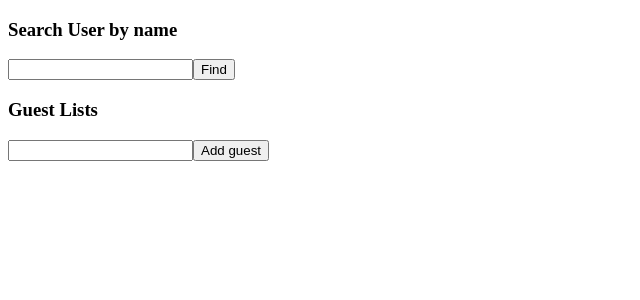
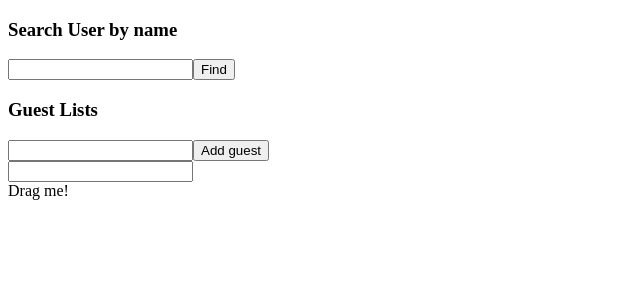
Before and after one commit to SolodovPetr/Study_React_TypeScript, a React (Create React App) app: page / in a window 1280 px wide. Shown: the top 300 px of the page, without its empty margins (0-640 px from the left). Built offline with nearby package versions, Linux system fonts and the light colour scheme.

Commit message:
onDragStart event example

```diff
--- a/src/events/EventComponent.tsx
+++ b/src/events/EventComponent.tsx
@@ -1,11 +1,18 @@
+import React from "react";
+
 const EventComponent: React.FC = () => {
   const onChange = (event: React.ChangeEvent<HTMLInputElement>) => {
       console.log(event)
   };
 
+  const onDragStart = (event: React.DragEvent<HTMLInputElement>) => {
+    console.log(event)
+  }
+
   return (
     <div>
       <input onChange={onChange} />
+      <div draggable onDragStart={onDragStart}>Drag me!</div>
     </div>
   );
 };
--- a/src/index.tsx
+++ b/src/index.tsx
@@ -3,12 +3,14 @@
 
 import GuestList from './state/GuestList';
 import UserSearch from './state/UserSearch';
+import EventComponent from './events/EventComponent';
 
 const App = () => {
   return (
     <div>
       <UserSearch />
       <GuestList />
+      <EventComponent />
     </div>
   );
 };
```
